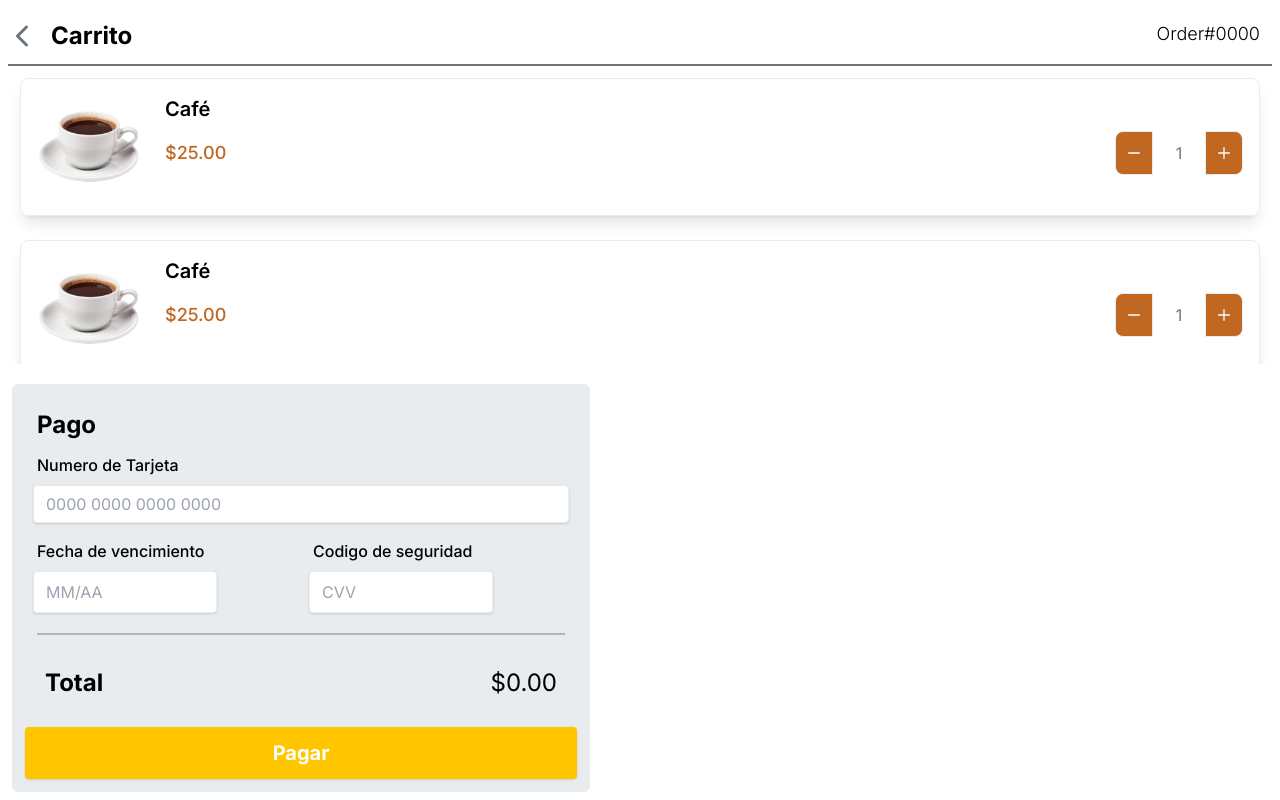
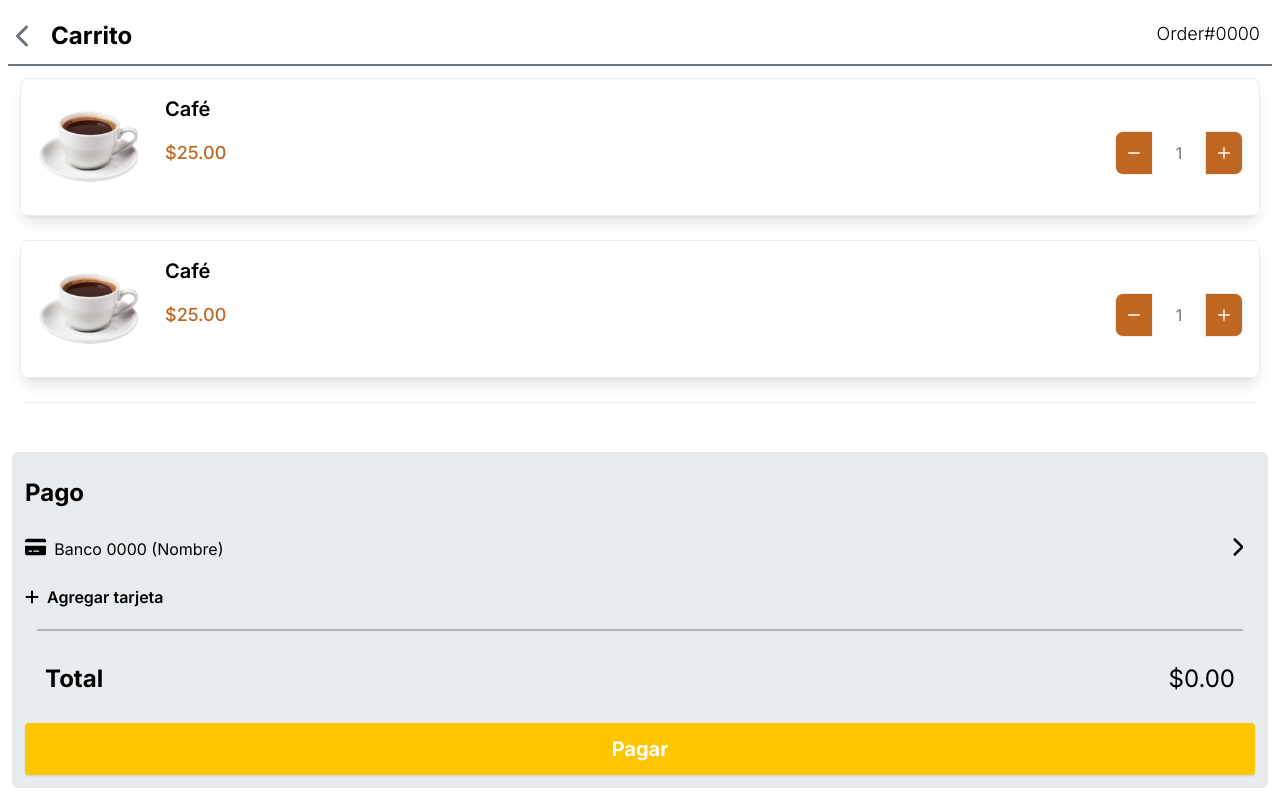
Before and after one commit to Magi3654/cafetec, a Next.js app: page /carrito in a window 1280 px wide. Built offline with nearby package versions, Linux system fonts and the light colour scheme.

Commit message:
seccion pago actualizado

```diff
--- a/src/app/carrito/page.jsx
+++ b/src/app/carrito/page.jsx
@@ -6,7 +6,7 @@ import ItemCompra from '../itemCompra/ItemCompra'
 function Carrito() {
     // Calcula la altura disponible para el section que contiene los ItemCompra
     const windowHeight = window.innerHeight;
-    const bottomSectionHeight = 500; // Establece la altura del section que contiene bottom-0, ajusta según necesites
+    const bottomSectionHeight = 460; // Establece la altura del section que contiene bottom-0, ajusta según necesites
     const itemCompraSectionHeight = windowHeight - bottomSectionHeight;
 
   return (
@@ -65,25 +65,32 @@ function Carrito() {
             </ItemCompra>
         </section>
 
-        <section className='fixed bottom-0 left-0 bg-gray border border-gray rounded-md p-3 mx-3 my-2'>
-            <p className='m-3 font-bold text-2xl'>Pago</p>
+        <div className="fixed bottom-0 left-0 w-full">
+            <section className='bg-gray border border-gray rounded-md p-3 mx-3 my-3'>
+                <p className='my-3 font-bold text-2xl'>Pago</p>
 
-            <div className="flex flex-col">
-                <p className='mx-3 text-md font-medium'>Numero de Tarjeta</p>
-                <input className="shadow appearance-none border rounded py-2 px-3 m-2 text-gray leading-tight focus:outline-none focus:shadow-outline" id="username" type="text" placeholder="0000 0000 0000 0000"/>
+                <div className="flex py-2 justify-center" id='tarjetaSeleccionada'>
+                    <svg xmlns="http://www.w3.org/2000/svg" viewBox="0 0 576 512" className='h-5 mr-2 my-2'>
+                        <path d="M64 32C28.7 32 0 60.7 0 96v32H576V96c0-35.3-28.7-64-64-64H64zM576 224H0V416c0 35.3 28.7 64 64 64H512c35.3 0 64-28.7 64-64V224zM112 352h64c8.8 0 16 7.2 16 16s-7.2 16-16 16H112c-8.8 0-16-7.2-16-16s7.2-16 16-16zm112 16c0-8.8 7.2-16 16-16H368c8.8 0 16 7.2 16 16s-7.2 16-16 16H240c-8.8 0-16-7.2-16-16z"/>
+                    </svg>
+                    <label htmlFor="default-radio-1" className="text-md text-left font-normal py-2 w-full">Banco 0000 (Nombre)</label>
+
+                    <Link href={'/payment'}>
+                        <svg xmlns="http://www.w3.org/2000/svg" viewBox="0 0 320 512" className='h-5 mx-3 my-2'>
+                            <path d="M310.6 233.4c12.5 12.5 12.5 32.8 0 45.3l-192 192c-12.5 12.5-32.8 12.5-45.3 0s-12.5-32.8 0-45.3L242.7 256 73.4 86.6c-12.5-12.5-12.5-32.8 0-45.3s32.8-12.5 45.3 0l192 192z"/>
+                        </svg>
+                    </Link>
                 </div>
 
-            <div className="flex mt-2">
-                <div className="flex flex-col">
-                    <p className='mx-3 text-md font-medium'>Fecha de vencimiento</p>
-                    <input className="shadow border rounded py-2 px-3 m-2 w-2/3 text-gray" type="text" placeholder="MM/AA"/>
+                <Link href={'/payment'}>
+                    <div className="flex py-2">
+                        <svg xmlns="http://www.w3.org/2000/svg" viewBox="0 0 448 512" className='h-4 mr-2 my-1'>
+                            <path d="M256 80c0-17.7-14.3-32-32-32s-32 14.3-32 32V224H48c-17.7 0-32 14.3-32 32s14.3 32 32 32H192V432c0 17.7 14.3 32 32 32s32-14.3 32-32V288H400c17.7 0 32-14.3 32-32s-14.3-32-32-32H256V80z"/>
+                        </svg>
+                        <button className="flex-1 text-md font-semibold text-left">Agregar tarjeta</button>
                     </div>
+                </Link>
 
-                <div className="flex flex-col">
-                    <p className='mx-3 text-md font-medium'>Codigo de seguridad</p>
-                    <input className="shadow border rounded py-2 px-3 m-2 w-2/3 text-gray" type="text" placeholder="CVV"/>
-                </div>
-            </div>
 
                 <div className="flex m-3 pt-6 px-2 text-2xl border-t-2 border-semiGray">
                     <p className='py-2 font-bold flex-none'>Total</p>
@@ -93,6 +100,8 @@ function Carrito() {
                 <button className="shadow bg-yellow text-white text-xl font-bold py-3 px-4 mt-2 rounded w-full">Pagar</button>
             </section>
         </div>
+
+    </div>
   )
 }
 
--- /dev/null
+++ b/src/app/payment/page.jsx
@@ -0,0 +1,38 @@
+import React from 'react'
+
+function page() {
+  return (
+    <section className='fixed bottom-0 left-0 bg-gray border border-gray rounded-md p-3 mx-3 my-2'>
+            <p className='m-3 font-bold text-2xl'>Pago</p>
+
+            <div className="flex flex-col">
+                <p className='mx-3 text-md font-medium'>Numero de Tarjeta</p>
+                <input className="shadow appearance-none border rounded py-2 px-3 m-2 text-gray leading-tight focus:outline-none focus:shadow-outline" id="username" type="text" placeholder="0000 0000 0000 0000"/>
+            </div>
+
+            <div className="flex mt-2">
+                <div className="flex flex-col">
+                    <p className='mx-3 text-md font-medium'>Fecha de vencimiento</p>
+                    <input className="shadow border rounded py-2 px-3 m-2 w-2/3 text-gray" type="text" placeholder="MM/AA"/>
+                </div>
+
+                <div className="flex flex-col">
+                    <p className='mx-3 text-md font-medium'>Codigo de seguridad</p>
+                    <input className="shadow border rounded py-2 px-3 m-2 w-2/3 text-gray" type="text" placeholder="CVV"/>
+                </div>
+
+            </div>
+
+            <button className="shadow bg-yellow text-white text-xl font-bold py-3 px-4 mt-2 rounded w-full">Agregar tarjeta</button>
+
+            <div className="flex m-3 pt-6 px-2 text-2xl border-t-2 border-semiGray">
+                <p className='py-2 font-bold flex-none'>Total</p>
+                <p className='py-2 flex-1 text-right'>$0.00</p>
+            </div>
+
+            <button className="shadow bg-yellow text-white text-xl font-bold py-3 px-4 mt-2 rounded w-full">Pagar</button>
+        </section>
+  )
+}
+
+export default page
```
Lines whose indentation alone changed are shown as unchanged.
